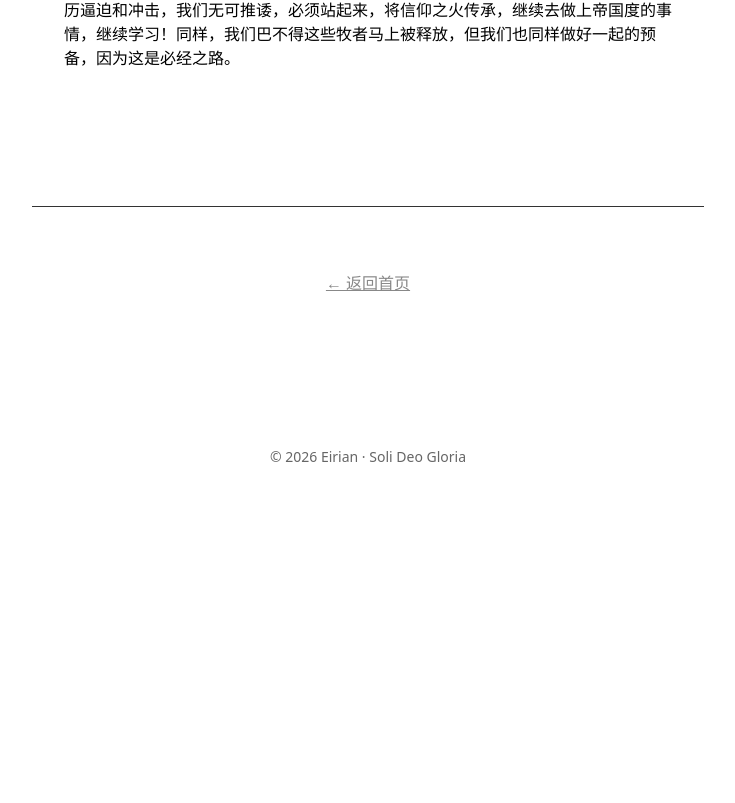
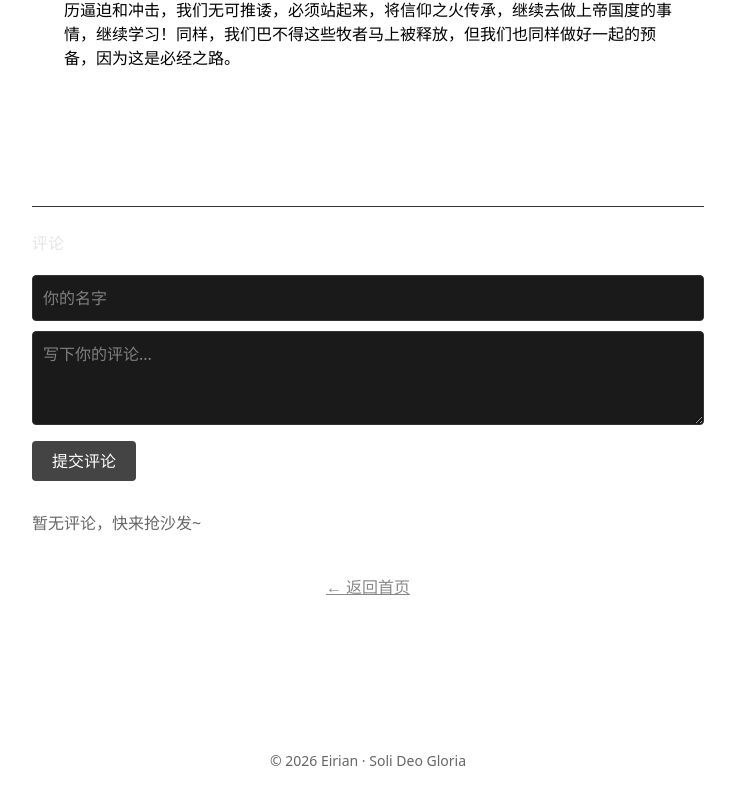
Before and after one commit to Eirian-design/my-thoughts, a Next.js app: page /post/geshan in a window 1280 px wide. Shown: the part 679-1482 px from the top of the page, without its empty margins (272-1007 px from the left). Before the commit the page ends 1178 px from the top, so only its background shows below. Built offline with nearby package versions, Linux system fonts and the light colour scheme.

Commit message:
fix: 自建简单评论系统（localStorage）

```diff
--- a/src/app/post/[id]/Waline.tsx
+++ b/src/app/post/[id]/Waline.tsx
@@ -1,16 +1,117 @@
 "use client";
 
+import { useState } from "react";
+
+interface Comment {
+  name: string;
+  text: string;
+  date: string;
+}
+
 export default function Comments() {
+  const [comments, setComments] = useState<Comment[]>([]);
+  const [name, setName] = useState("");
+  const [text, setText] = useState("");
+  const [loading, setLoading] = useState(false);
+
+  // 加载评论
+  useState(() => {
+    const saved = localStorage.getItem("comments-hello-world");
+    if (saved) {
+      setComments(JSON.parse(saved));
+    }
+  });
+
+  const submit = () => {
+    if (!name.trim() || !text.trim()) return;
+
+    const newComment: Comment = {
+      name: name.trim(),
+      text: text.trim(),
+      date: new Date().toLocaleString("zh-CN"),
+    };
+
+    const updated = [newComment, ...comments];
+    setComments(updated);
+    localStorage.setItem("comments-hello-world", JSON.stringify(updated));
+    setText("");
+  };
+
   return (
     <div className="mt-10 pt-6" style={{ borderTop: '1px solid #333' }}>
-      <div id="cusdis_thread"
-        data-host="https://cusdis.com"
-        data-app-id="59c8b9c9-e5a7-46c7-9484-02c7b5c3a0b0"
-        data-page-id="hello-world"
-        data-page-title="你好，世界"
-        data-page-url="https://www.eirian.top/post/hello-world">
+      <h3 style={{ color: '#e5e5e5', marginBottom: '20px' }}>评论</h3>
+
+      {/* 发表评论 */}
+      <div style={{ marginBottom: '30px' }}>
+        <input
+          type="text"
+          placeholder="你的名字"
+          value={name}
+          onChange={(e) => setName(e.target.value)}
+          style={{
+            width: '100%',
+            padding: '10px',
+            marginBottom: '10px',
+            background: '#1a1a1a',
+            border: '1px solid #333',
+            color: '#e5e5e5',
+            borderRadius: '4px',
+          }}
+        />
+        <textarea
+          placeholder="写下你的评论..."
+          value={text}
+          onChange={(e) => setText(e.target.value)}
+          rows={3}
+          style={{
+            width: '100%',
+            padding: '10px',
+            marginBottom: '10px',
+            background: '#1a1a1a',
+            border: '1px solid #333',
+            color: '#e5e5e5',
+            borderRadius: '4px',
+            resize: 'vertical',
+          }}
+        />
+        <button
+          onClick={submit}
+          disabled={!name.trim() || !text.trim()}
+          style={{
+            padding: '8px 20px',
+            background: name.trim() && text.trim() ? '#337ab7' : '#444',
+            color: '#fff',
+            border: 'none',
+            borderRadius: '4px',
+            cursor: name.trim() && text.trim() ? 'pointer' : 'not-allowed',
+          }}
+        >
+          提交评论
+        </button>
       </div>
-      <script async defer src="https://cusdis.com/js/cusdis.js"></script>
+
+      {/* 评论列表 */}
+      <div>
+        {comments.length === 0 ? (
+          <p style={{ color: '#666' }}>暂无评论，快来抢沙发~</p>
+        ) : (
+          comments.map((c, i) => (
+            <div key={i} style={{
+              padding: '15px',
+              marginBottom: '15px',
+              background: '#1a1a1a',
+              borderRadius: '8px',
+              borderLeft: '3px solid #337ab7'
+            }}>
+              <div style={{ display: 'flex', justifyContent: 'space-between', marginBottom: '8px' }}>
+                <strong style={{ color: '#e5e5e5' }}>{c.name}</strong>
+                <span style={{ color: '#666', fontSize: '12px' }}>{c.date}</span>
+              </div>
+              <p style={{ color: '#ccc', margin: 0, whiteSpace: 'pre-wrap' }}>{c.text}</p>
+            </div>
+          ))
+        )}
+      </div>
     </div>
   );
 }
```
